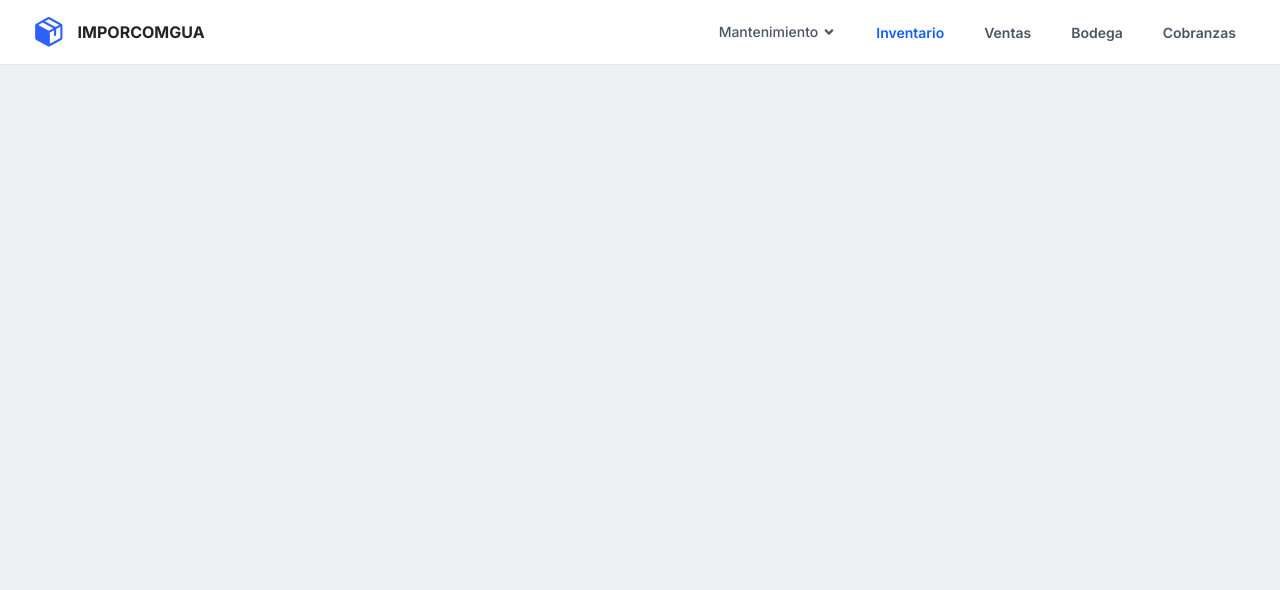
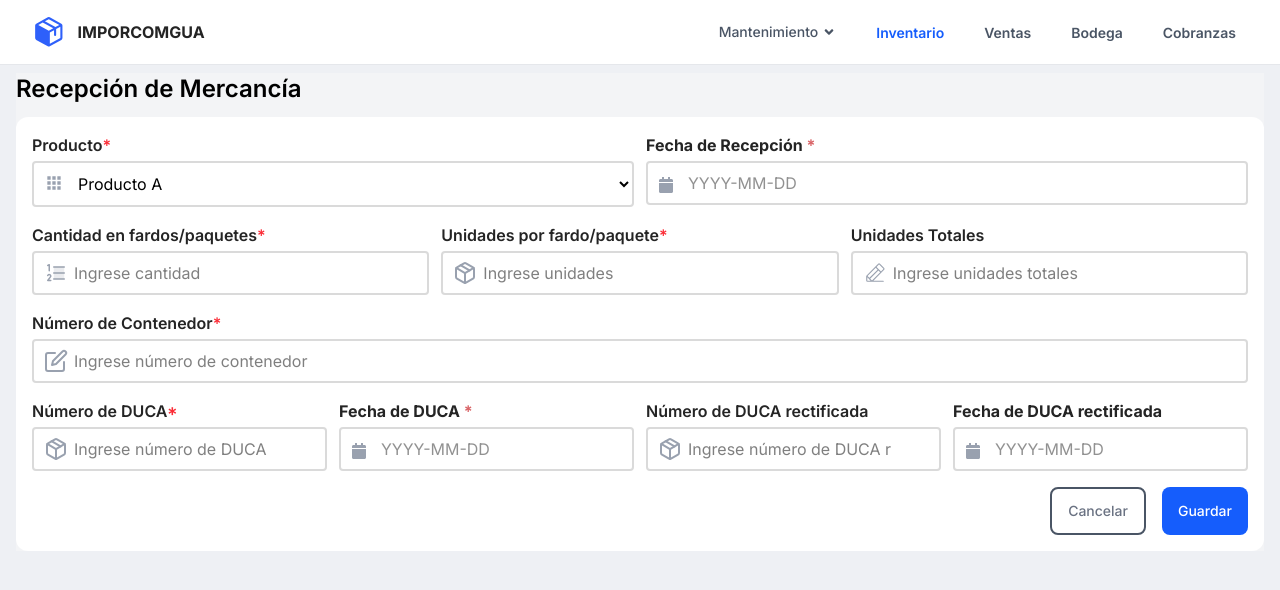
Before and after one commit to brandonT2002/AYD2_V1S2025_PROYECTO_G1, a React (Vite) app in the folder frontend/: page /inventario in a window 1280 px wide. Shown: the top 590 px of the page. Built offline with nearby package versions, Linux system fonts and the light colour scheme.

Commit message:
feat: add Inventory page with form for product reception; integrate InputField, SelectInput, and DatePicker components

```diff
--- a/frontend/src/App.jsx
+++ b/frontend/src/App.jsx
@@ -1,6 +1,7 @@
 import IndexPage from "./pages/Index";
 import { Navbar } from "./components/layout";
 import { BrowserRouter as Router, Routes, Route } from "react-router-dom";
+import Inventory from "./pages/Inventory";
 
 function App() {
     return (
@@ -12,6 +13,7 @@ function App() {
                         path="/mantenimiento/productos"
                         element={<IndexPage />}
                     />
+                    <Route path="/inventario" element={<Inventory />} />
                 </Routes>
             </main>
         </Router>
--- a/frontend/src/components/layout/Panel/Panel.jsx
+++ b/frontend/src/components/layout/Panel/Panel.jsx
@@ -1,6 +1,6 @@
 const Panel = ({ children }) => {
     return (
-        <div className="flex-1 overflow-y-auto p-4 bg-white rounded-xl">
+        <div className="flex-1 overflow-y-auto p-4 bg-white rounded-xl flex flex-col gap-4">
             {children}
         </div>
     );
--- a/frontend/src/components/ui/DatePicker/DatePicker.jsx
+++ b/frontend/src/components/ui/DatePicker/DatePicker.jsx
@@ -22,7 +22,7 @@ const DatePicker = ({ label = "Fecha de Nacimiento", isRequired , onDateChange }
 
     return (
         <div className="relative w-full" ref={dp.pickerRef}>
-            <label className="mb-2 text-text-base font-bold block">
+            <label className="text-text-base font-bold block mb-1">
                 {label} {isRequired && <span className="text-text-red">*</span>}
             </label>
 
@@ -42,7 +42,7 @@ const DatePicker = ({ label = "Fecha de Nacimiento", isRequired , onDateChange }
                     placeholder="YYYY-MM-DD"
                     defaultValue={dp.format(dp.selected)}
                     onClick={() => dp.setShow(!dp.show)}
-                    className="w-full pl-10 pr-4 py-3 rounded-lg
+                    className="w-full pl-10 pr-4 py-2 rounded-sm
                      bg-panel-dark text-text-base
                      focus:outline-none focus:shadow-outline border-2 border-[#dadada]"
                 />
--- a/frontend/src/components/ui/InputField/InputField.jsx
+++ b/frontend/src/components/ui/InputField/InputField.jsx
@@ -1,6 +1,14 @@
 import { Label, BaseInput } from "./components";
 
-const InputField = ({ name, label, icon, register, className, ...rest }) => {
+const InputField = ({
+    name,
+    label,
+    icon,
+    isRequired,
+    register,
+    className,
+    ...rest
+}) => {
     const inputProps = {
         id: name,
         ...(register ? register(name, { required: true }) : {}),
@@ -11,7 +19,11 @@ const InputField = ({ name, label, icon, register, className, ...rest }) => {
     return (
         <div className="w-full">
             {label && (
-                <Label htmlFor={name} className={className}>
+                <Label
+                    htmlFor={name}
+                    className={className}
+                    isRequired={isRequired}
+                >
                     {label}
                 </Label>
             )}
--- a/frontend/src/components/ui/InputField/components/BaseInput.jsx
+++ b/frontend/src/components/ui/InputField/components/BaseInput.jsx
@@ -12,7 +12,7 @@ const BaseInput = ({
         <input
             {...inputProps}
             className={`w-full ${leftPadding} pr-12 py-2 bg-panel-dark rounded-sm
-                focus:border-blue-500 focus:ring-1 focus:ring-blue-500 focus:outline-none border-2 border-border-second
+                focus:border-blue-500 focus:ring-1 focus:ring-blue-500 focus:outline-none border-[2px] border-border-second
                 ${className}`}
         />
         {children}
--- a/frontend/src/components/ui/SelectInput/SelectInput.jsx
+++ b/frontend/src/components/ui/SelectInput/SelectInput.jsx
@@ -1,12 +1,12 @@
 import { Label } from "../InputField/components";
 
-const SelectInput = ({ name, label, className, options = [], icon: Icon, ...rest }) => {
+const SelectInput = ({ name, label, className, isRequired, options = [], icon: Icon, ...rest }) => {
     const baseClass = `w-full pr-12 py-2.5 bg-panel-dark text- rounded-sm
     focus:border-blue-500 focus:ring-1 focus:ring-blue-50/10 focus:outline-none border-2 border-border-second`;
 
     return (
         <div className="w-full">
-            {label && <Label htmlFor={name} className={className}>{label}</Label>}
+            {label && <Label htmlFor={name} className={className} isRequired={isRequired}>{label}</Label>}
             <div className="relative">
                 {Icon && (
                     <Icon className="w-5 h-5 text-gray-400 absolute left-3 top-3 pointer-events-none" />
--- /dev/null
+++ b/frontend/src/pages/Inventory.jsx
@@ -0,0 +1,128 @@
+import {
+    Title,
+    InputField,
+    SelectInput,
+    TitlePanel,
+    IconButton,
+    DatePicker,
+} from "../components/ui";
+import { ButtonVariant, ButtonSize } from "../components/ui/Button/config";
+
+import { Panel} from "../components/layout";
+
+import { CgMenuGridR } from "react-icons/cg";
+import { PiListNumbersDuotone } from "react-icons/pi";
+import { FiPackage } from "react-icons/fi";
+import { FiEdit } from "react-icons/fi";
+import { PiPencilLineLight } from "react-icons/pi";
+
+function Inventory() {
+    const handleSearch = () => console.log("Search action triggered");
+    return (
+        <div className="flex flex-col bg-gray-100 gap-3">
+            <Title>Recepción de Mercancía</Title>
+            <Panel>
+                <div className="flex gap-3">
+                    <SelectInput
+                        name="producto"
+                        label="Producto"
+                        options={[
+                            { value: "1", label: "Producto A" },
+                            { value: "2", label: "Producto B" },
+                            { value: "3", label: "Producto C" },
+                        ]}
+                        className={"text-text-base font-semibold"}
+                        isRequired={true}
+                        icon={CgMenuGridR}
+                    />
+                    <DatePicker
+                        label="Fecha de Recepción"
+                        isRequired={true}
+                        onDateChange={(date) => console.log(date)}
+                    />
+                </div>
+                <div className="flex gap-3">
+                    <InputField
+                        name="cantidad"
+                        label="Cantidad en fardos/paquetes"
+                        type="number"
+                        placeholder="Ingrese cantidad"
+                        className={"text-text-base font-semibold"}
+                        isRequired={true}
+                        icon={PiListNumbersDuotone}
+                    />
+                    <InputField
+                        name="unidades"
+                        label="Unidades por fardo/paquete"
+                        placeholder="Ingrese unidades"
+                        className={"text-text-base font-semibold"}
+                        isRequired={true}
+                        icon={FiPackage}
+                    />
+                    <InputField
+                        name="unidadesTotales"
+                        label="Unidades Totales"
+                        placeholder="Ingrese unidades totales"
+                        className={"text-text-base font-semibold"}
+                        isRequired={false}
+                        icon={PiPencilLineLight}
+                    />
+                </div>
+                <div className="flex gap-3">
+                    <InputField
+                        name="noContenedor"
+                        label="Número de Contenedor"
+                        placeholder="Ingrese número de contenedor"
+                        className={"text-text-base font-semibold"}
+                        isRequired={true}
+                        icon={FiEdit}
+                    />
+                </div>
+                <div className="flex gap-3">
+                    <InputField
+                        name="noDuca"
+                        label="Número de DUCA"
+                        placeholder="Ingrese número de DUCA"
+                        className={"text-text-base font-semibold"}
+                        isRequired={true}
+                        icon={FiPackage}
+                    />
+                    <DatePicker
+                        label="Fecha de DUCA"
+                        isRequired={true}
+                        onDateChange={(date) => console.log(date)}
+                    />
+                    <InputField
+                        name="noDucaRec"
+                        label="Número de DUCA rectificada"
+                        placeholder="Ingrese número de DUCA rectificada"
+                        className={"text-text-base font-semibold"}
+                        icon={FiPackage}
+                    />
+                    <DatePicker
+                        label="Fecha de DUCA rectificada"
+                        onDateChange={(date) => console.log(date)}
+                    />
+                </div>
+                <div className="flex justify-end gap-4">
+                    <IconButton
+                        variant={ButtonVariant.SECONDARY}
+                        onClick={handleSearch}
+                        size={ButtonSize.MD}
+                    >
+                        Cancelar
+                    </IconButton>
+                    <IconButton
+                        variant={ButtonVariant.PRIMARY}
+                        onClick={handleSearch}
+                        size={ButtonSize.MD}
+                    >
+                        Guardar
+                    </IconButton>
+                </div>
+            </Panel>
+        </div>
+    );
+}
+
+export default Inventory;
```
